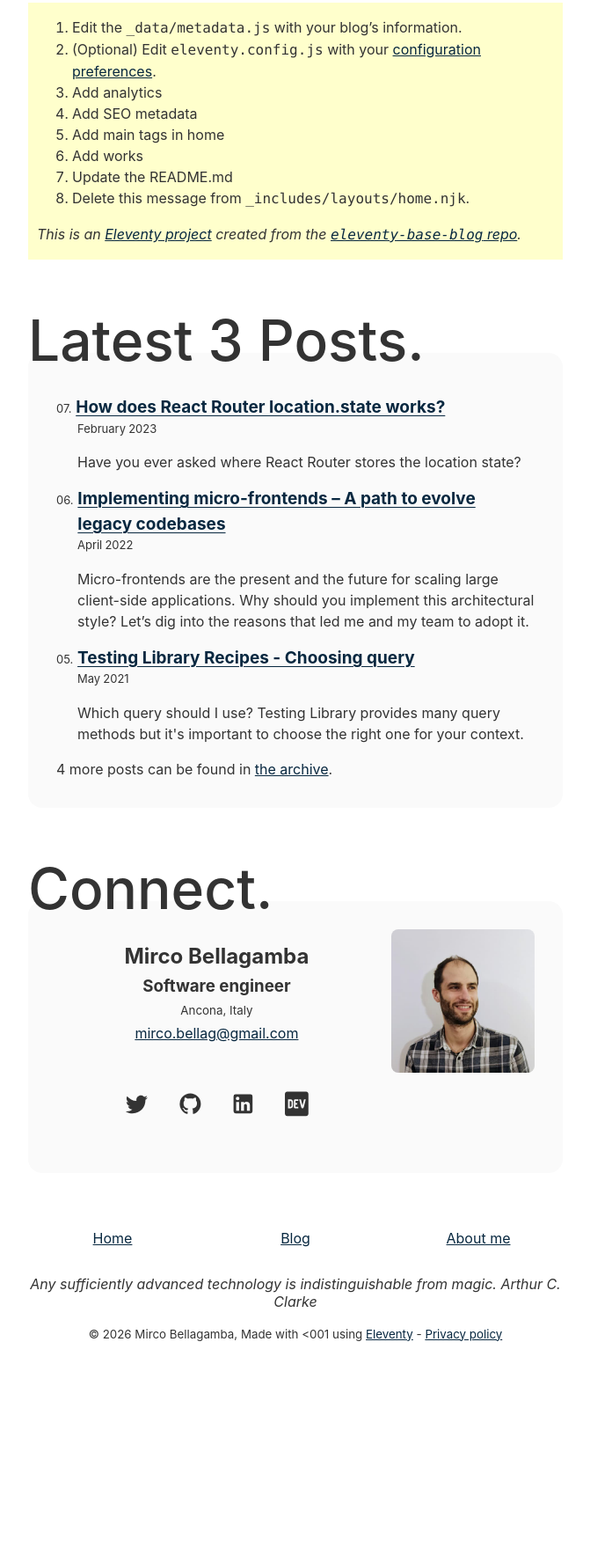
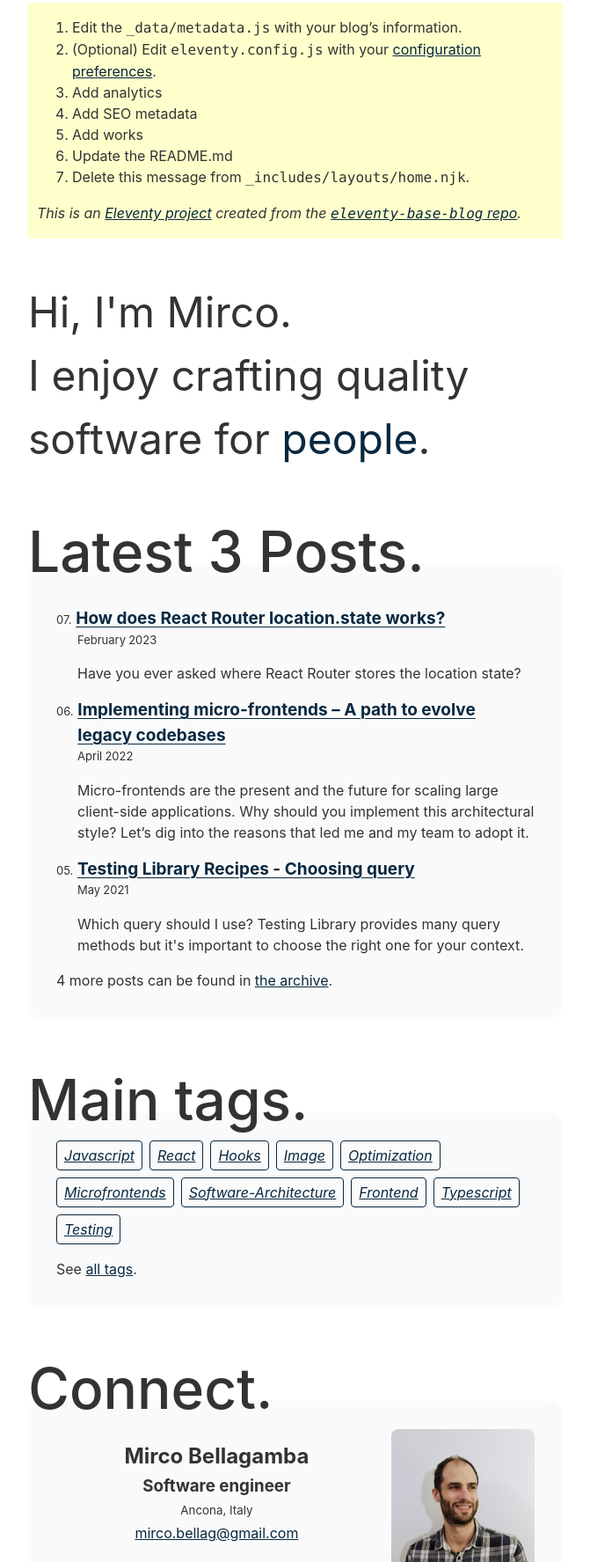
Before and after one commit to mbellagamba/mircobellagamba.com, an Eleventy site: page content/index.njk in a window 1280 px wide. Shown: the part 70-1845 px from the top of the page at 88% size, without its empty margins (304-975 px from the left). Before the commit the page ends 1611 px from the top, so only its background shows below. Built offline with nearby package versions, Linux system fonts and the light colour scheme; Eleventy itself is replaced by a stand-in of ours; files that its build step writes are made by us from their sources; files whose address does not match are found by name.

Commit message:
Add main tags in home

```diff
--- a/_includes/layouts/home.njk
+++ b/_includes/layouts/home.njk
@@ -9,7 +9,6 @@ layout: layouts/base.njk
 		<li>(Optional) Edit <code>eleventy.config.js</code> with your <a href="https://www.11ty.dev/docs/config/">configuration preferences</a>.</li>
 		<li>Add analytics</li>
 		<li>Add SEO metadata</li>
-		<li>Add main tags in home</li>
 		<li>Add works</li>
 		<li>Update the README.md</li>
 		<li>Delete this message from <code>_includes/layouts/home.njk</code>.</li>
--- a/content/index.njk
+++ b/content/index.njk
@@ -5,6 +5,10 @@ eleventyNavigation:
   order: 1
 numberOfLatestPostsToShow: 3
 ---
+<p class="textblock">
+	Hi, I'm Mirco.
+	<br/>I enjoy crafting quality software for <span class="textblock--highlighted">people</span>.
+</p>
 {% set postsCount = collections.posts | length %}
 {% set latestPostsCount = postsCount | min(numberOfLatestPostsToShow) %}
 <section class="section section--visible">
@@ -23,6 +27,21 @@ numberOfLatestPostsToShow: 3
 	</div>
 </section>
 
+<section class="section section--visible">
+	<h1 class="section__title">Main tags.</h1>
+	<div class="section__card">
+		<ul class="post-metadata">
+			{% for tag in collections.all | getAllTags | filterTagList | limitToTen %}
+				{% set tagUrl %}/tags/{{ tag | slugify }}/{% endset %}
+				<li>
+					<a href="{{ tagUrl }}" class="post-tag tag-badge">{{ tag }}</a>
+				</li>
+			{% endfor %}
+		</ul>
+		<p>See <a href="/tags/">all tags</a>.</p>
+	</div>
+</section>
+
 {% include "connect.njk" %}
 {# List every content page in the project #}
 {#
--- a/eleventy.config.js
+++ b/eleventy.config.js
@@ -7,12 +7,12 @@ const pluginBundle = require("@11ty/eleventy-plugin-bundle");
 const pluginNavigation = require("@11ty/eleventy-navigation");
 const { EleventyHtmlBasePlugin } = require("@11ty/eleventy");
 
-module.exports = function(eleventyConfig) {
+module.exports = function (eleventyConfig) {
 	// Copy the contents of the `public` folder to the output folder
 	// For example, `./public/css/` ends up in `_site/css/`
 	eleventyConfig.addPassthroughCopy({
 		"./public/": "/",
-		"./node_modules/prismjs/themes/prism-okaidia.css": "/css/prism-okaidia.css"
+		"./node_modules/prismjs/themes/prism-okaidia.css": "/css/prism-okaidia.css",
 	});
 
 	// Run Eleventy when these files change:
@@ -28,7 +28,7 @@ module.exports = function(eleventyConfig) {
 	// Official plugins
 	eleventyConfig.addPlugin(pluginRss);
 	eleventyConfig.addPlugin(pluginSyntaxHighlight, {
-		preAttributes: { tabindex: 0 }
+		preAttributes: { tabindex: 0 },
 	});
 	eleventyConfig.addPlugin(pluginNavigation);
 	eleventyConfig.addPlugin(EleventyHtmlBasePlugin);
@@ -37,20 +37,22 @@ module.exports = function(eleventyConfig) {
 	// Filters
 	eleventyConfig.addFilter("readableDate", (dateObj, format, zone) => {
 		// Formatting tokens for Luxon: https://moment.github.io/luxon/#/formatting?id=table-of-tokens
-		return DateTime.fromJSDate(dateObj, { zone: zone || "utc" }).toFormat(format || "dd LLLL yyyy");
+		return DateTime.fromJSDate(dateObj, { zone: zone || "utc" }).toFormat(
+			format || "dd LLLL yyyy"
+		);
 	});
 
-	eleventyConfig.addFilter('htmlDateString', (dateObj) => {
+	eleventyConfig.addFilter("htmlDateString", (dateObj) => {
 		// dateObj input: https://html.spec.whatwg.org/multipage/common-microsyntaxes.html#valid-date-string
-		return DateTime.fromJSDate(dateObj, {zone: 'utc'}).toFormat('yyyy-LL-dd');
+		return DateTime.fromJSDate(dateObj, { zone: "utc" }).toFormat("yyyy-LL-dd");
 	});
 
 	// Get the first `n` elements of a collection.
 	eleventyConfig.addFilter("head", (array, n) => {
-		if(!Array.isArray(array) || array.length === 0) {
+		if (!Array.isArray(array) || array.length === 0) {
 			return [];
 		}
-		if( n < 0 ) {
+		if (n < 0) {
 			return array.slice(n);
 		}
 
@@ -63,20 +65,26 @@ module.exports = function(eleventyConfig) {
 	});
 
 	// Return all the tags used in a collection
-	eleventyConfig.addFilter("getAllTags", collection => {
+	eleventyConfig.addFilter("getAllTags", (collection) => {
 		let tagSet = new Set();
-		for(let item of collection) {
-			(item.data.tags || []).forEach(tag => tagSet.add(tag));
+		for (let item of collection) {
+			(item.data.tags || []).forEach((tag) => tagSet.add(tag));
 		}
 		return Array.from(tagSet);
 	});
 
 	eleventyConfig.addFilter("filterTagList", function filterTagList(tags) {
-		return (tags || []).filter(tag => ["all", "nav", "post", "posts"].indexOf(tag) === -1);
+		return (tags || []).filter(
+			(tag) => ["all", "nav", "post", "posts"].indexOf(tag) === -1
+		);
+	});
+
+	eleventyConfig.addFilter("limitToTen", function limitToTen(items) {
+		return (items || []).slice(0, 10);
 	});
 
 	// Customize Markdown library settings:
-	eleventyConfig.amendLibrary("md", mdLib => {
+	eleventyConfig.amendLibrary("md", (mdLib) => {
 		mdLib.use(markdownItAnchor, {
 			permalink: markdownItAnchor.permalink.ariaHidden({
 				placement: "after",
@@ -84,8 +92,8 @@ module.exports = function(eleventyConfig) {
 				symbol: "#",
 				ariaHidden: false,
 			}),
-			level: [1,2,3,4],
-			slugify: eleventyConfig.getFilter("slugify")
+			level: [1, 2, 3, 4],
+			slugify: eleventyConfig.getFilter("slugify"),
 		});
 	});
 
@@ -100,12 +108,7 @@ module.exports = function(eleventyConfig) {
 	return {
 		// Control which files Eleventy will process
 		// e.g.: *.md, *.njk, *.html, *.liquid
-		templateFormats: [
-			"md",
-			"njk",
-			"html",
-			"liquid"
-		],
+		templateFormats: ["md", "njk", "html", "liquid"],
 
 		// Pre-process *.md files with: (default: `liquid`)
 		markdownTemplateEngine: "njk",
@@ -115,10 +118,10 @@ module.exports = function(eleventyConfig) {
 
 		// These are all optional:
 		dir: {
-			input: "content",         // default: "."
-			includes: "../_includes",  // default: "_includes"
-			data: "../_data",          // default: "_data"
-			output: "_site"
+			input: "content", // default: "."
+			includes: "../_includes", // default: "_includes"
+			data: "../_data", // default: "_data"
+			output: "_site",
 		},
 
 		// -----------------------------------------------------------------
--- a/public/css/index.css
+++ b/public/css/index.css
@@ -82,13 +82,16 @@ li {
 
 a[href] {
 	color: var(--text-color-link);
+	border-color: var(--text-color-link);
 }
 a[href]:visited {
 	color: var(--text-color-link-visited);
+	border-color: var(--text-color-link-visited);
 }
 a[href]:hover,
 a[href]:active {
 	color: var(--text-color-link-active);
+	border-color: var(--text-color-link-active);
 }
 
 main {
@@ -254,6 +257,11 @@ footer {
 .postlist-item > .post-tag {
 	align-self: center;
 }
+.tag-badge {
+	border: 1px solid;
+	border-radius: 0.25rem;
+	padding: 0.25rem 0.5rem;
+}
 
 /* Tags list */
 .post-metadata {
@@ -328,3 +336,11 @@ img {
   margin-bottom: 2rem;
   padding: 2rem;
 }
+
+.textblock {
+	font-size: 3rem;
+}
+
+.textblock--highlighted {
+	color: var(--text-color-link);
+}
```
Also changed, not shown: 1 other file.
